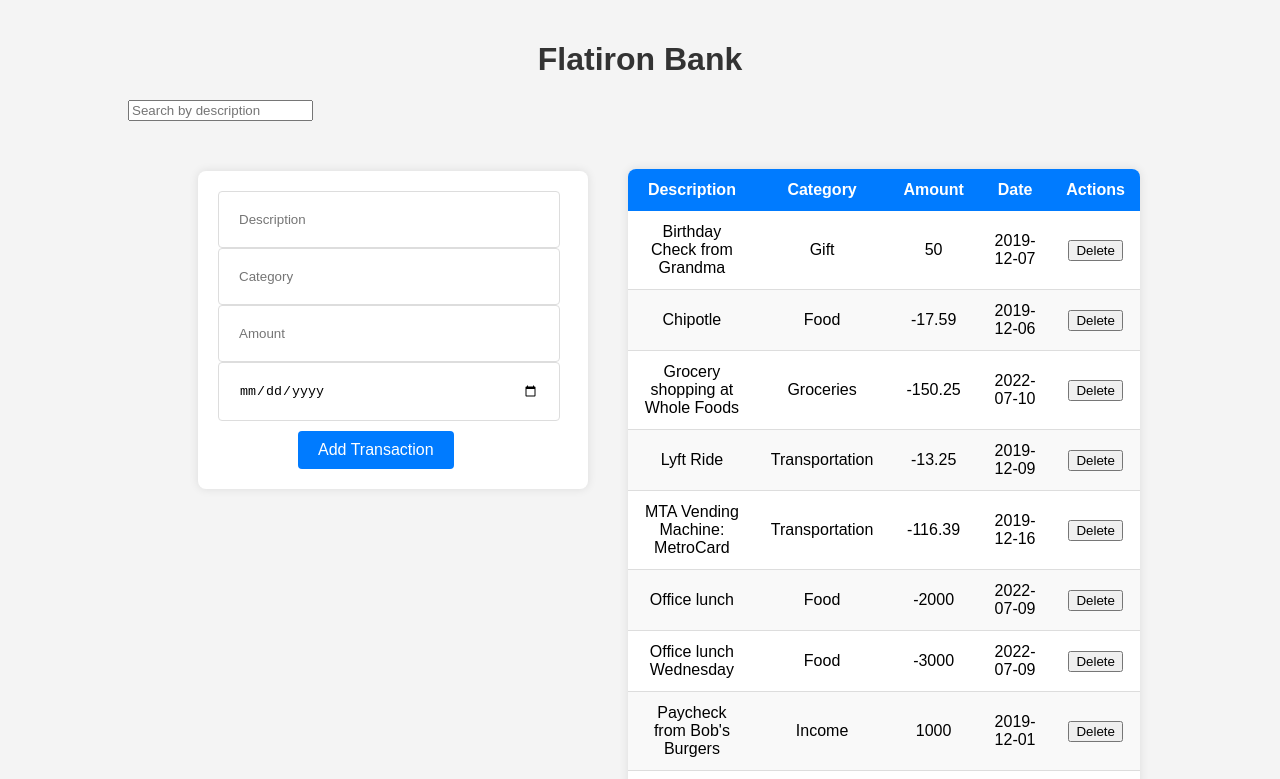
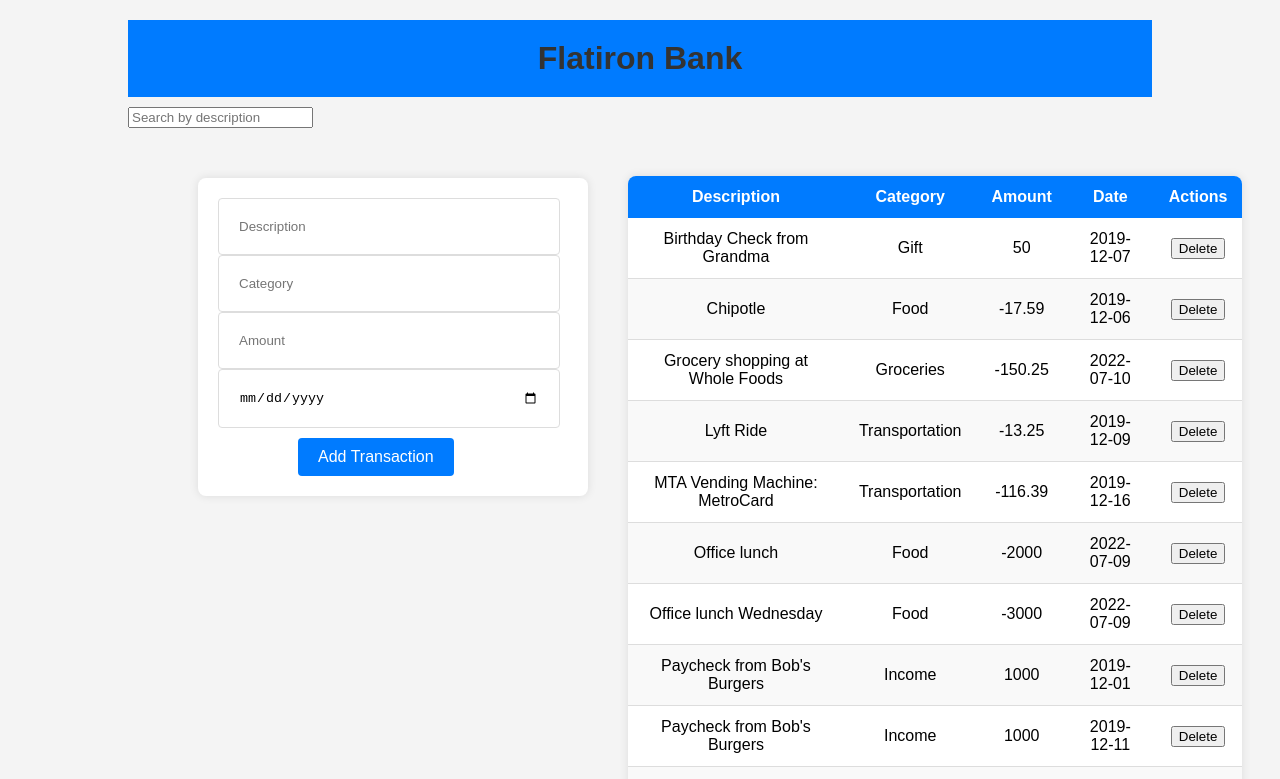
Before and after one commit to code-iddih/task-phase2-week-01-code-challenge, a React (Create React App) app: page / in a window 1280 px wide. Shown: the top 779 px of the page. Built offline with nearby package versions, Linux system fonts and the light colour scheme; data requests are answered from the project's data file.

Commit message:
Add more CSS

```diff
--- a/src/index.css
+++ b/src/index.css
@@ -16,6 +16,19 @@ body {
 h1 {
   text-align: center;
   color: #333;
+}
+
+.header {
+  background-color: #007bff;
+  color: white;
+  padding: 20px 0;
+  text-align: center;
+  margin-bottom: 10px;
+}
+
+.header h1 {
+  margin: 0;
+  font-size: 2em;
 }
 
 /* Form Styles */
@@ -57,7 +70,7 @@ form button:hover {
 
 /* Table Styles */
 table {
-  width: 50%;
+  width: 60%;
   border-collapse: collapse;
   margin-top: 20px;
   background-color: #fff;
@@ -116,11 +129,13 @@ button.delete:hover {
 /* Search Bar */
 
 #search {
-  width: 50%;
+  width: 60%;
   padding: 10px;
   border: 1px solid #ddd;
   border-radius: 4px;
   margin: 10px 0;
   box-sizing: border-box;
   margin-left: 500px;
+  margin-top: 10px;
+  margin-bottom: -20px;
 }
```
